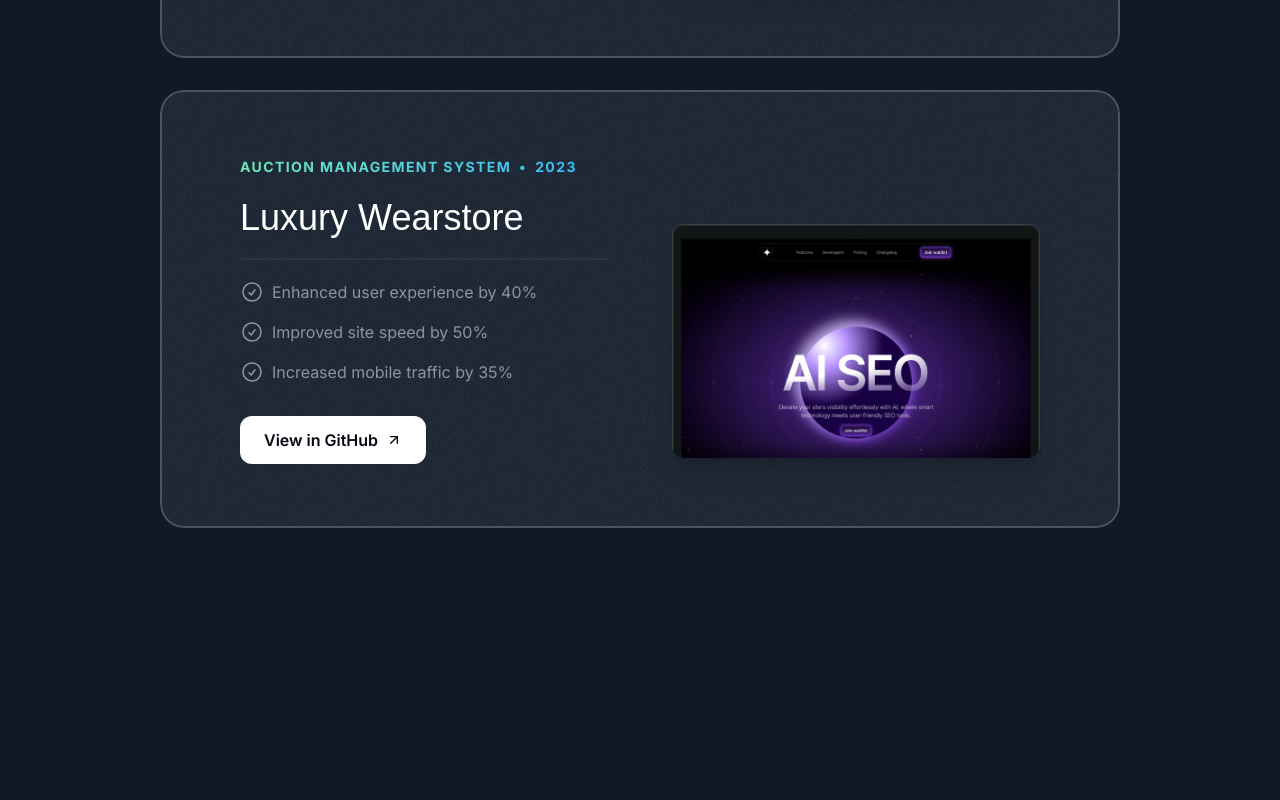
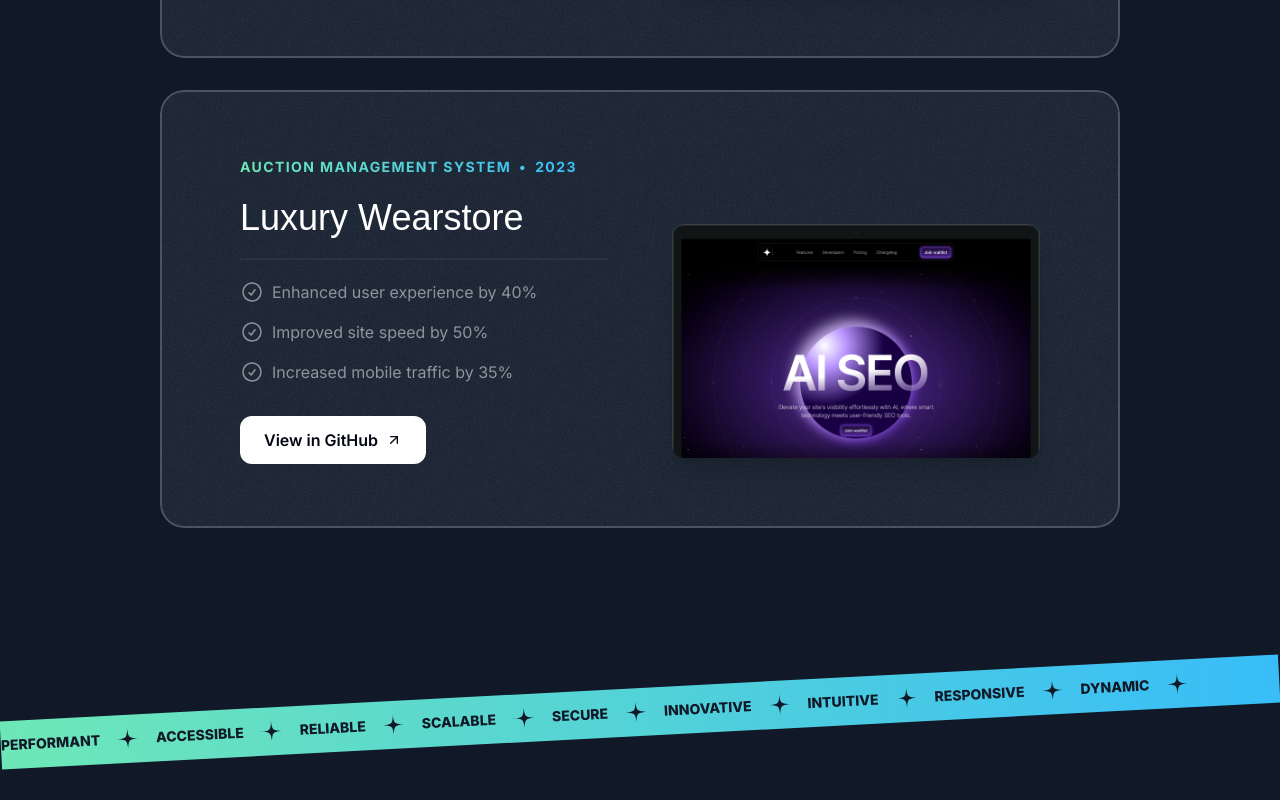
Before and after one commit to chaki-web/myportfolio, a Next.js app: page / in a window 1280 px wide. Shown: the part 2116-2916 px from the top of the page. Before the commit the page ends 2740 px from the top, so only its background shows below. Built offline with nearby package versions, Linux system fonts and the light colour scheme; a web font is replaced by a local one.

Commit message:
Begun the tape section

```diff
--- a/src/app/page.tsx
+++ b/src/app/page.tsx
@@ -1,13 +1,15 @@
 import { Header } from "@/sections/Header";
 import { HeroSection } from "@/sections/Hero";
 import { ProjectsSection } from "@/sections/Projects";
+import { TapeSection } from "@/sections/Tape";
 
 export default function Home() {
   return (
     <div>
       <Header />
       <HeroSection />
-      <ProjectsSection/>
+      <ProjectsSection />
+      <TapeSection/>
     </div>
   );
 }
--- a/src/sections/Tape.tsx
+++ b/src/sections/Tape.tsx
@@ -1,3 +1,32 @@
+import StarIcon from "@/assets/icons/star.svg";
+
+const words=[
+  "Performant",
+  "Accessible",
+  "Reliable",
+  "Scalable",
+  "Secure",
+  "Innovative",
+  "Intuitive",
+  "Responsive",
+  "dynamic",
+]
+
 export const TapeSection = () => {
-  return <div>Tape Section</div>;
+  return (
+  <div className="py-16">
+    <div className="bg-gradient-to-r from-emerald-300 to-sky-400 overflow-x-clip -rotate-3">
+      <div className="flex [mask.image:linear-gradient(to_right, black_10%,black_90%`,transparent)]">
+        <div className="flex gap-4 py-3">
+          {words.map(word => (
+            <div key={word} className="inline-flex gap-4 items-center">
+              <span className="text-gray-900 uppercase font-extrabold text-sm">{word}</span>
+              <StarIcon className="size-6 text-gray-900"/>
+            </div>
+          ))}
+        </div>
+      </div>
+    </div>
+  </div>
+  );
 };
```
